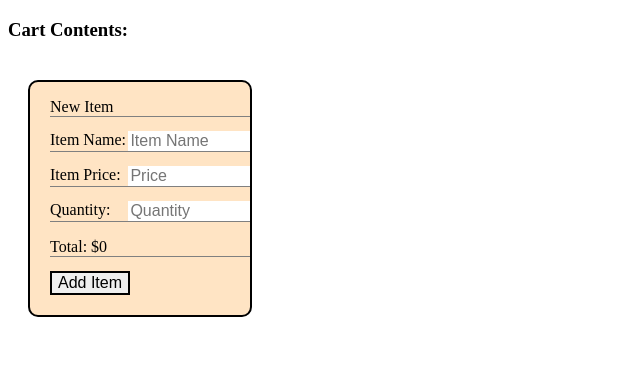
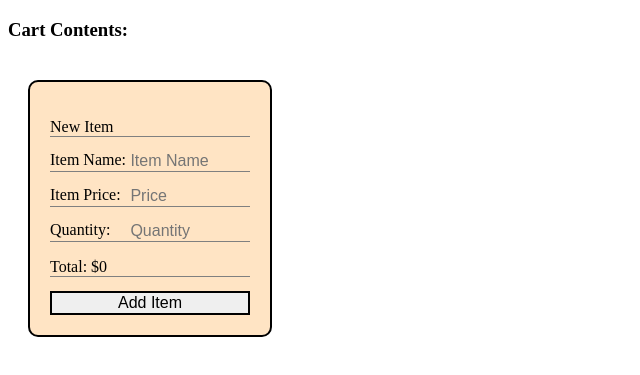
Before and after one commit to sybrid1982/node-shopping-cart-lab, a website: page public/index.html in a window 1280 px wide. Shown: the part 61-436 px from the top of the page, without its empty margins (0-640 px from the left). Drawn offline with nearby package versions, Linux system fonts and the light colour scheme; some packages are replaced by stand-ins of ours; no server answers.

Commit message:
background color for inputs matches which color form will be

```diff
--- a/public/style.css
+++ b/public/style.css
@@ -1,4 +1,8 @@
 .cart > :nth-child(2n) {
+    background-color: beige;
+}
+
+.cart > :nth-child(2n) > span > input {
     background-color: beige;
 }
 
@@ -6,12 +10,15 @@
     background-color: bisque;
 }
 
+.cart > :nth-child(2n+1) > span > input {
+    background-color: bisque;
+}
+
 .cart > * {
     border: 2px solid black;
     border-radius: 10px;
     width: 200px;
-    padding-left: 20px;
-    padding-bottom: 20px;
+    padding: 20px;
     margin: 20px;
 }
 
@@ -55,6 +62,10 @@
     border: 2px solid black;
 }
 
+.cart > form > button {
+    width: 100%;
+}
+
 .cart > * > button:hover {
     background-color: lightgreen;
 }
```
